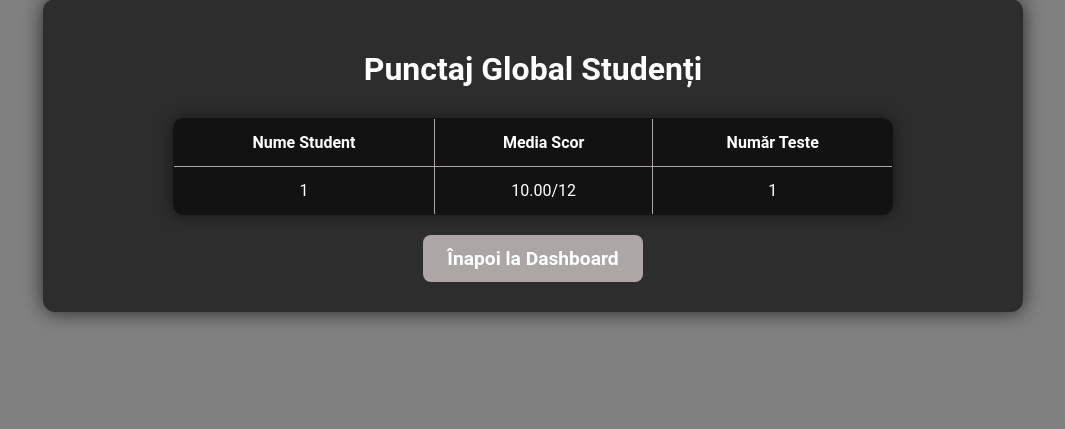
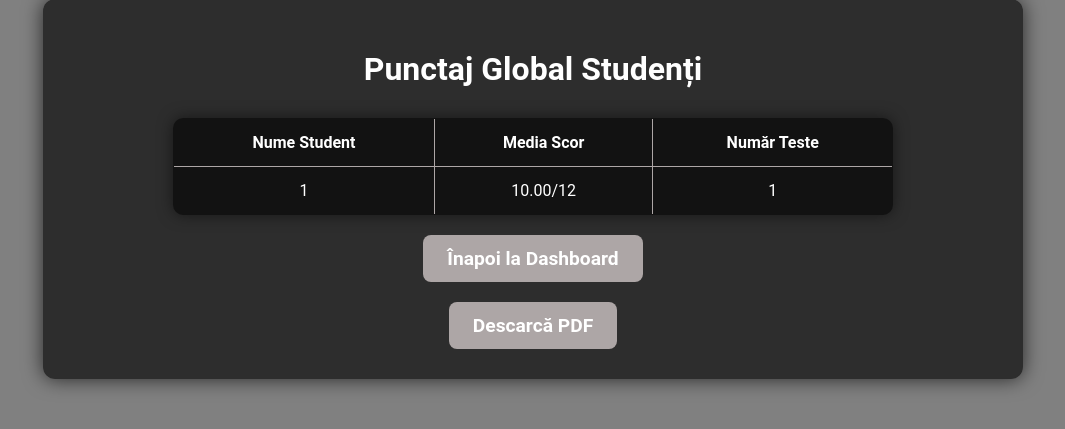
Before and after one commit to Weepeme/Aplicatie-software-de-verificare-si-evaluare-a-cunostintelor-de-mecanica, a Flask app: template app/templates/leaderboard.html in a window 1280 px wide. Shown: the part 41-470 px from the top of the page, without its empty margins (107-1172 px from the left). Run offline with Flask 3, Linux system fonts and the light colour scheme; the template is opened without the code that fills it: most values are stand-ins (such as "Sample title", 1, 10 or a date in 2020).

Commit message:
Update leaderboard.html

```diff
--- a/app/templates/leaderboard.html
+++ b/app/templates/leaderboard.html
@@ -35,6 +35,9 @@
     <div class="button-center" style="margin-top: 20px;">
         <a href="{{ url_for('routes.professor_dashboard') }}" class="btn">Înapoi la Dashboard</a>
     </div>
+    <div class="button-center" style="margin-top: 20px;">
+    <a href="{{ url_for('routes.leaderboard_pdf') }}" class="btn" target="_blank" rel="noopener noreferrer">Descarcă PDF</a>
+</div>
 </div>
 </body>
 </html>
```
